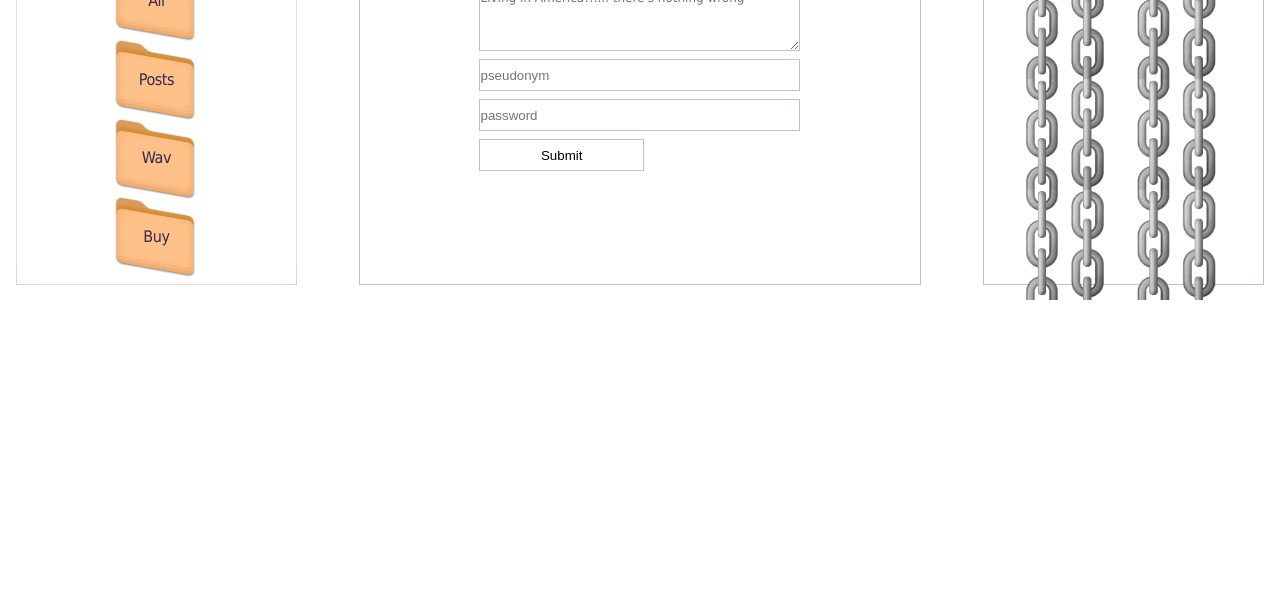
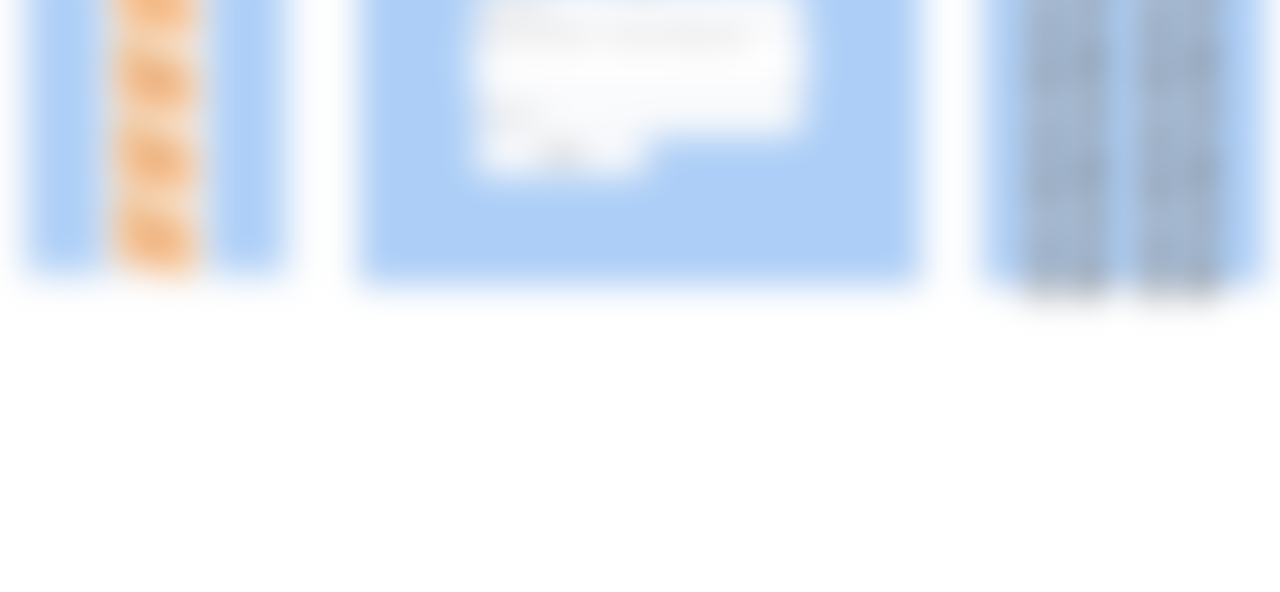
Before and after one commit to dariiboi/profprac-final, a website: page public/index.html in a window 1280 px wide. Shown: the part 208-800 px from the top of the page. Drawn offline with nearby package versions, Linux system fonts and the light colour scheme; no server answers.

Commit message:
faster blur on animation, all grid-columns blur at the same time
best practices

```diff
--- a/public/index.html
+++ b/public/index.html
@@ -43,8 +43,9 @@
         <h1 class="arrow">&#11015;&#65039;</h1>
         <div id="feed-wrapper">
           <div class="user-input">
+            <input type="text" id="pseudonym" placeholder="pseudonym"/>
               <textarea id="post-input" rows="4" cols="50" placeholder="Living in America!!.... there's nothing wrong"></textarea>
-              <input type="text" id="pseudonym" placeholder="pseudonym"/>
+
               <input type="text" id="password" placeholder="password"/>
               <button id="submit-button" value="submit" onclick="submit();">Submit</button>
           </div>
--- a/public/style.css
+++ b/public/style.css
@@ -10,7 +10,7 @@
 @keyframes highlight {
   100% {
       background-color: #ACCEF7;
-      filter: blur(2rem);
+      filter: blur(1rem);
   }
   0% {
       background: white;
@@ -20,7 +20,7 @@
 @keyframes reveal {
   0% {
       background-color: #ACCEF7;
-      filter: blur(2rem);
+      filter: blur(1rem);
   }
   100% {
       background: white;
@@ -49,23 +49,15 @@
   h1,h2,h3,h4,p{
     color: var(--main-text-color);
   }
-  .menu:not(:hover)>*{
-    /* background-color: #ACCEF7; */
-    /* filter: blur(2rem); */
-    /* animation: highlight 1s; */
+  .grid-container:not(:hover)>*{
+    background-color: #ACCEF7;
+    filter: blur(1rem);
+    animation: highlight .5s;
+  }
+  .grid-container:hover>*{
+    animation: reveal .25s;
+  }
 
-  }
-  :menu:hover{
-    /* animation: reveal 2s; */
-  }
-  #feed-wrapper:not(:hover)>*{
-    /* background-color: #ACCEF7; */
-    /* filter: blur(2rem); */
-
-  }
-  .fun-zone:not(:hover){
-    /* filter: blur(2rem); */
-  }
   .grid-container{
     padding: 1rem;
     display: grid;
@@ -82,7 +74,6 @@
     border: solid rgb(197, 191, 197) .1rem;
   }
   .menu{
-    background-color: white;
     border: solid rgb(255, 255, 255) .5rem;
     /* border-radius: .8rem; */
     display: grid;
@@ -126,7 +117,7 @@
   top:-2%;
 }
 #feed-wrapper{
-  background-color: white;
+  /* background-color: white; */
   /* border-radius: 1rem; */
   display: grid;
   place-items: center;
```
Also changed, not shown: 1 other file.
